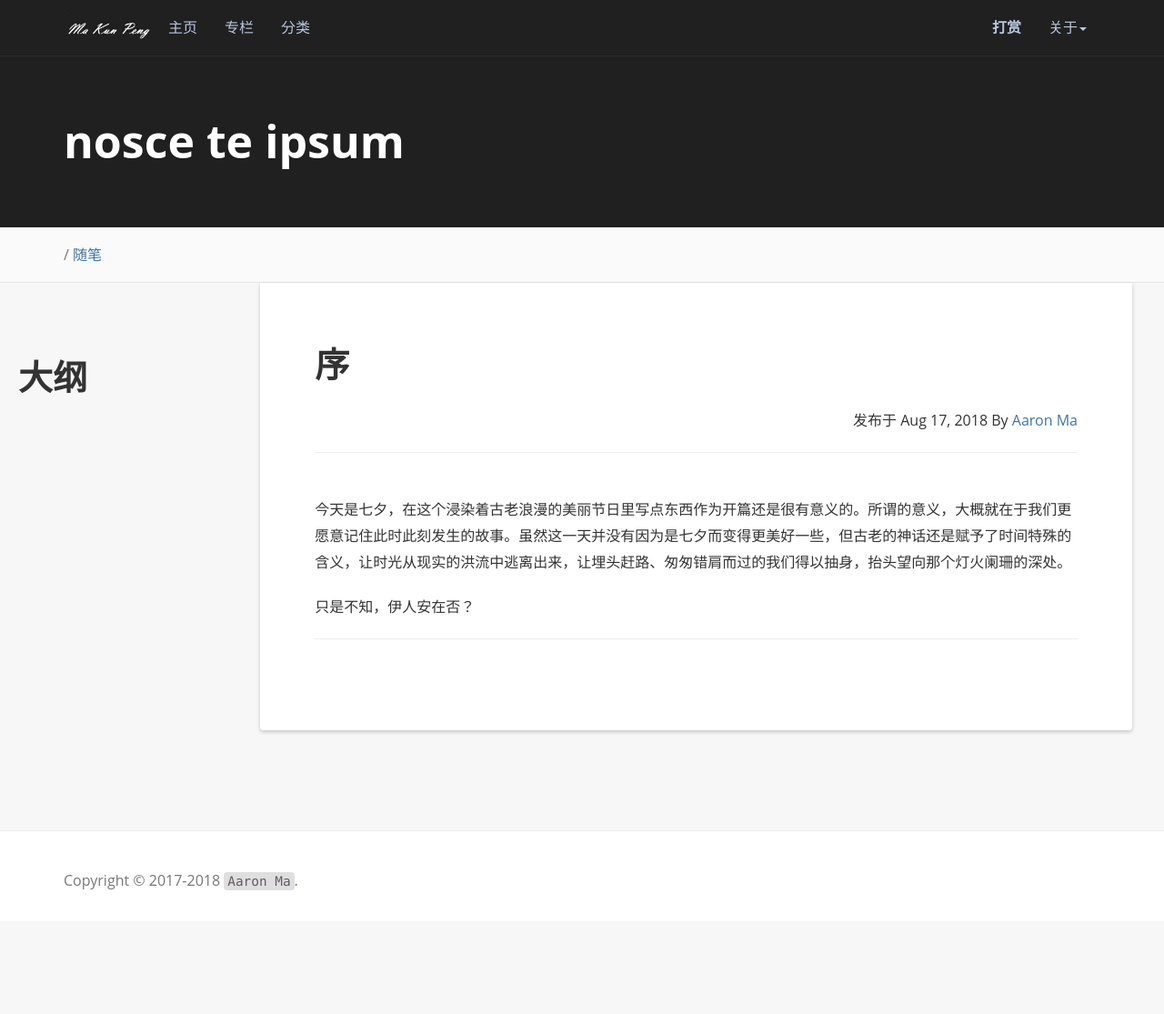
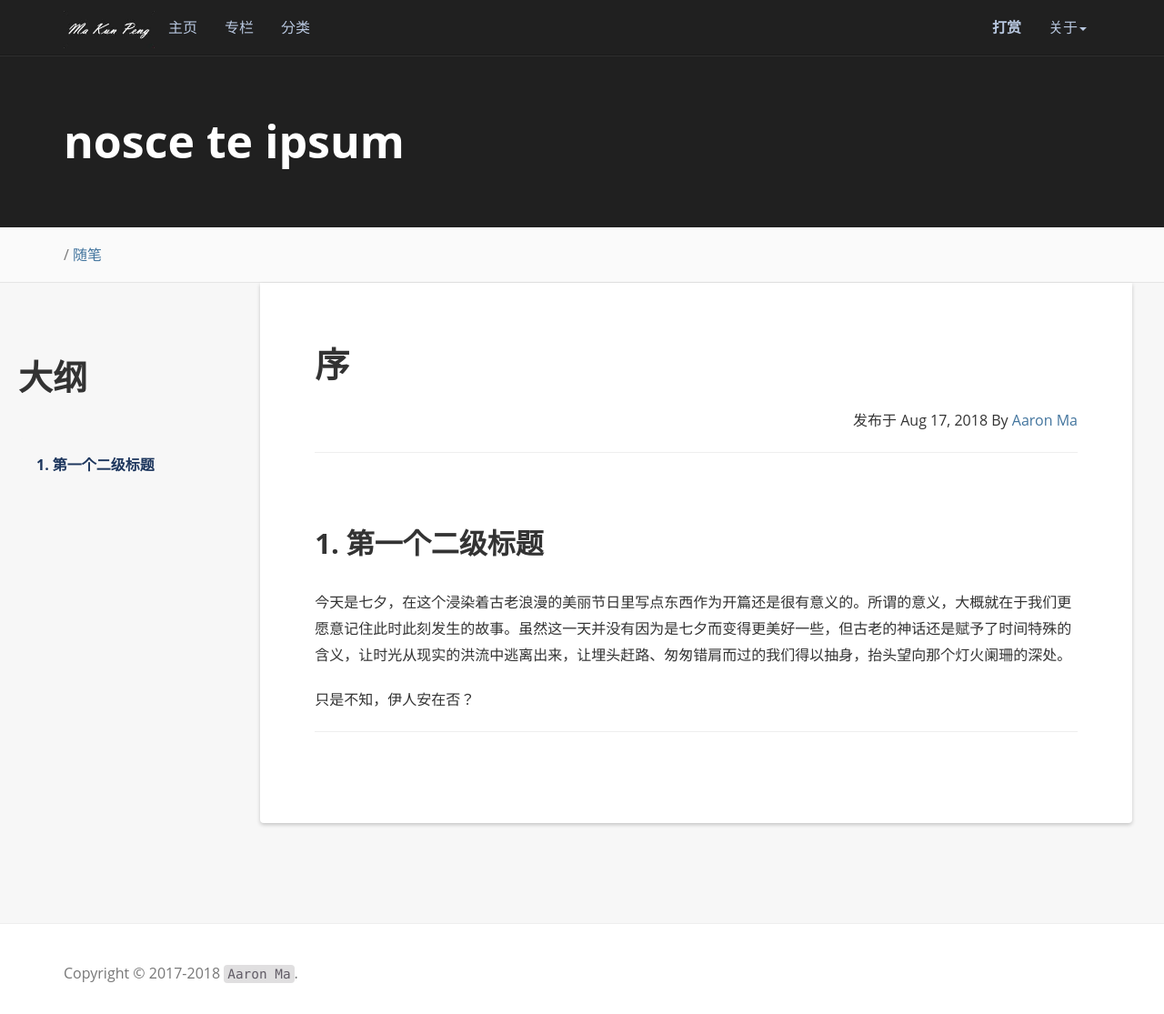
Before and after one commit to MaKunPeng/makunpeng.github.io, a Jekyll site: the page built from _posts/2018-08-11-My-First-Blog.md, in a window 1280 px wide and 1115 px high. Shown: the whole window at 91% size. Built offline with Jekyll 4.4.1, drawn with Linux system fonts in a browser that asks for light colours; nearby versions of some CDN libraries; comment, search, counter and statistics services are not loaded; some of the changed lines change nothing that is shown.

Commit message:
change baseurl form lessmore to blog

```diff
--- a/_config.yml
+++ b/_config.yml
@@ -5,7 +5,7 @@
 url: http://makunpeng.github.io
 resume_site: http://139.199.117.240
 github: https://github.com/MaKunPeng
-baseurl: "/LessOrMore"
+baseurl: "/Blog"
 description: 凡物皆有可观
 meta_description: 马鲲鹏;个人博客;Computer Science;大数据;人工智能;随笔
 motto: "nosce te ipsum"
--- a/_posts/2018-08-11-My-First-Blog.md
+++ b/_posts/2018-08-11-My-First-Blog.md
@@ -9,6 +9,7 @@
 * content
 {:toc}
 
+## 1. 第一个二级标题
 
 今天是七夕，在这个浸染着古老浪漫的美丽节日里写点东西作为开篇还是很有意义的。所谓的意义，大概就在于我们更愿意记住此时此刻发生的故事。虽然这一天并没有因为是七夕而变得更美好一些，但古老的神话还是赋予了时间特殊的含义，让时光从现实的洪流中逃离出来，让埋头赶路、匆匆错肩而过的我们得以抽身，抬头望向那个灯火阑珊的深处。
 
```
